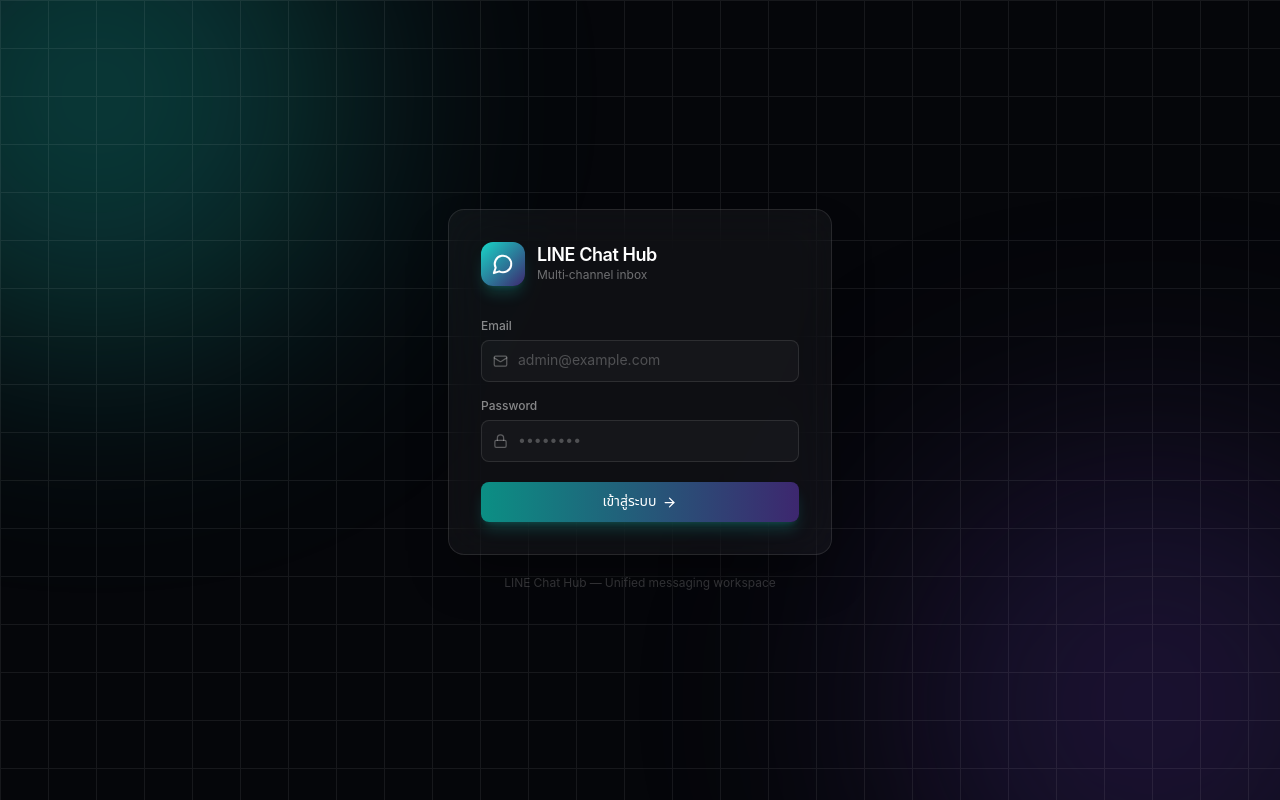
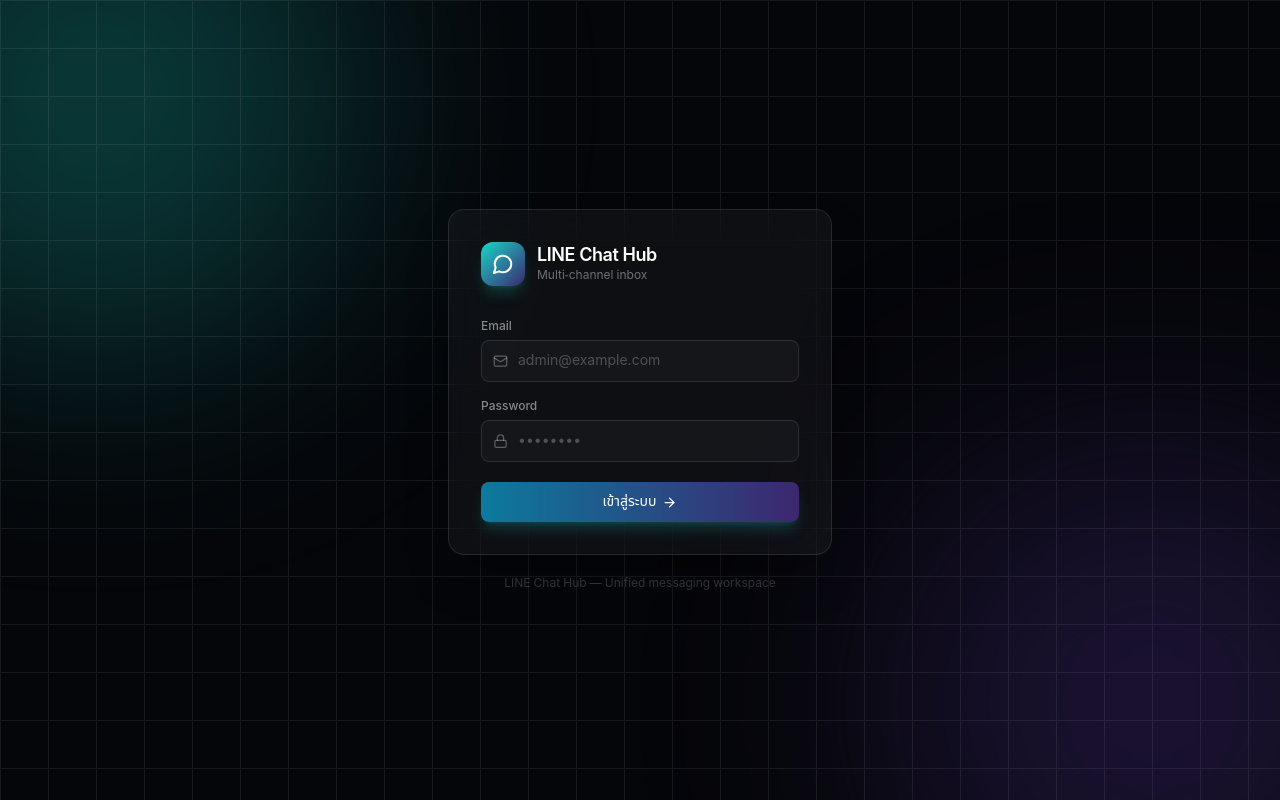
Before and after one commit to pipodildo2-oss/line-chat-hub, a React (Vite) app in the folder frontend/: page /login in a window 1280 px wide. Built offline with nearby package versions, Linux system fonts and the light colour scheme.

Commit message:
Shift deep-teal button color further from old green for visual distinction

```diff
--- a/frontend/tailwind.config.js
+++ b/frontend/tailwind.config.js
@@ -8,7 +8,7 @@ export default {
         aurora: {
           midnight: '#070B18',
           teal: '#18D6C8',
-          tealDeep: '#0B8F84',
+          tealDeep: '#0C7A9E',
           green: '#7CFF6B',
           purple: '#3d276f',
           mist: '#D9FBFF',
```
Also changed, not shown: 3 other files (tests, documents, lock files or other folders).
